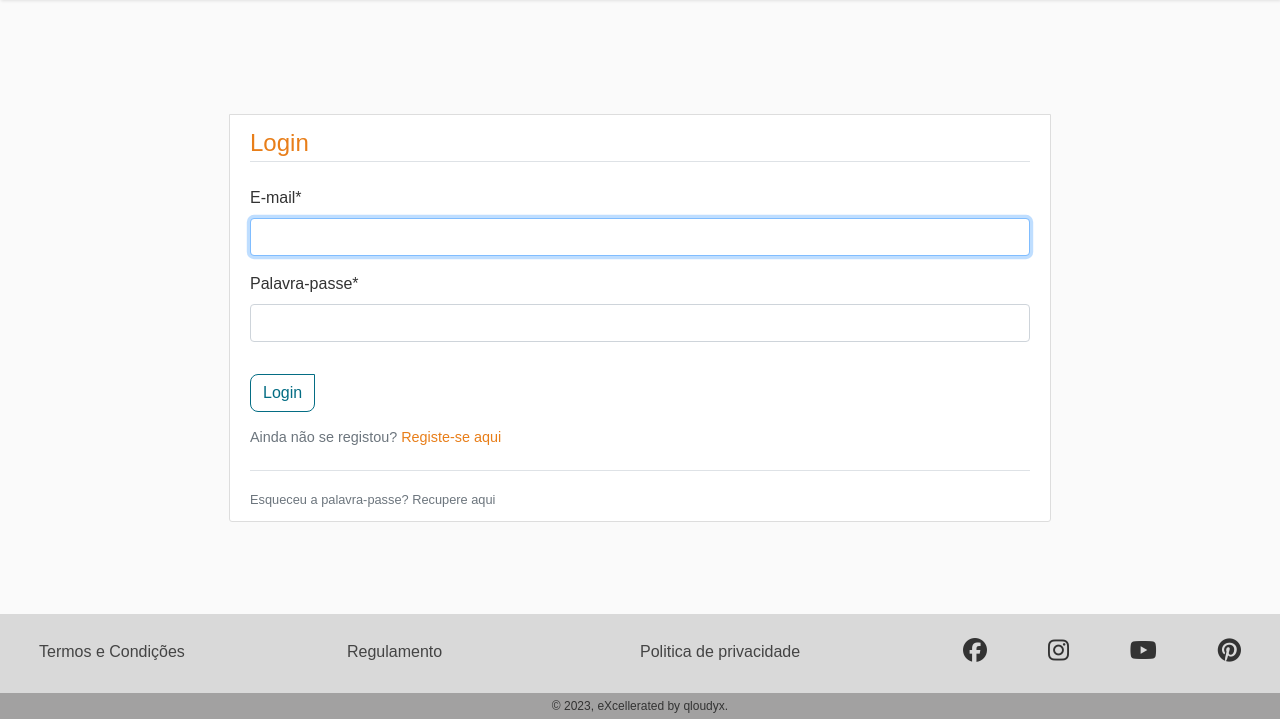
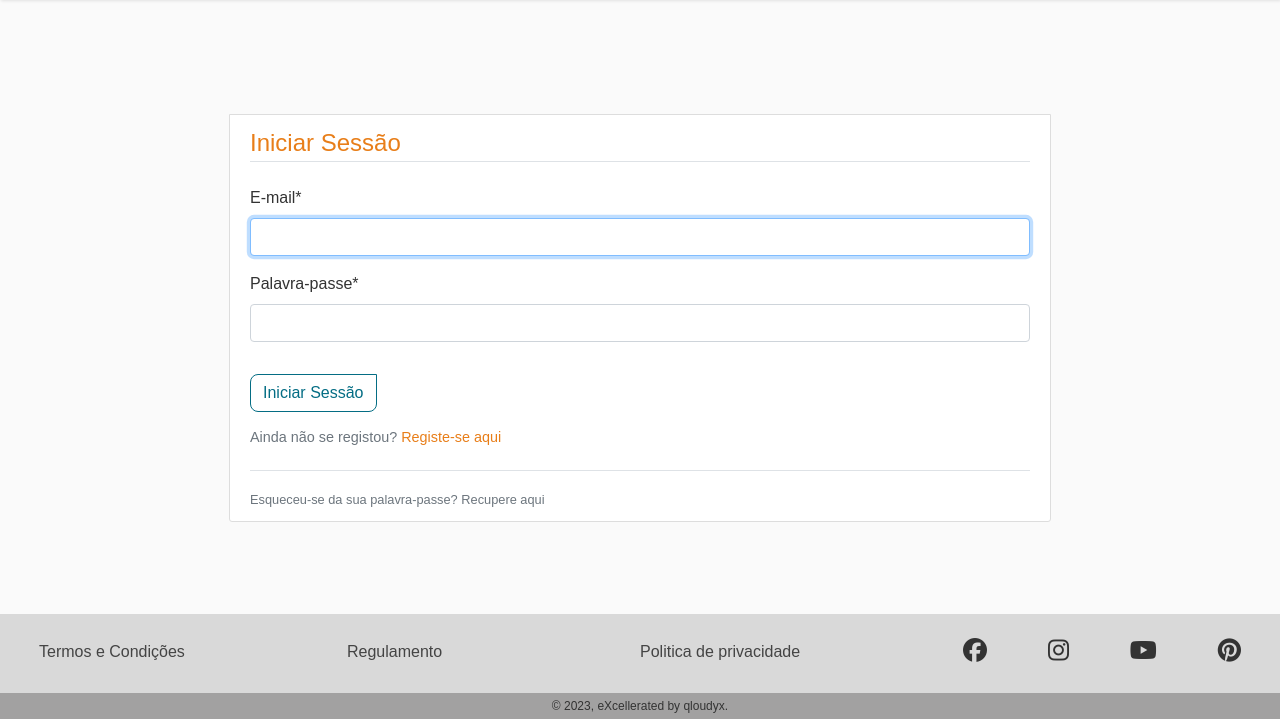
Before and after one commit to dev-qloudyx/vorwerk, a Django app: page /users/ in a window 1280 px wide. Shown: the part 81-800 px from the top of the page. Run offline with Django 4.2, Linux system fonts and the light colour scheme; parts of the project's set-up code (start-up, migrations or seed data) failed here and were passed over; some libraries are stand-ins or nearby versions; some web fonts are replaced.

Commit message:
Mudanças de textos

```diff
--- a/apps/users/templates/users/login.html
+++ b/apps/users/templates/users/login.html
@@ -8,11 +8,11 @@
             <form method="POST">
                 {% csrf_token %}
                 <fieldset class="form-group">
-                    <legend class="border-bottom mb-4" style="color: #e87e19;">Login</legend>
+                    <legend class="border-bottom mb-4" style="color: #e87e19;">Iniciar Sessão</legend>
                     {{ form|crispy }}
                 </fieldset>
                 <div class="form-group">
-                    <button class="btn btn-outline-info" type="submit">Login</button>
+                    <button class="btn btn-outline-info" type="submit">Iniciar Sessão</button>
                 </div>
             </form>
             <div class="pb-2">
@@ -22,7 +22,7 @@
             </div>
             <div class="border-top pt-3">
                 <small class="text-muted">
-                    Esqueceu a palavra-passe? <a href="{% url 'users:password_reset' %}">Recupere aqui</a>
+                    Esqueceu-se da sua palavra-passe? <a href="{% url 'users:password_reset' %}">Recupere aqui</a>
                 </small>
             </div>
         </div>
--- a/apps/users/templates/users/password_reset_complete.html
+++ b/apps/users/templates/users/password_reset_complete.html
@@ -5,7 +5,7 @@
     </div>
     <div class="border-top pt-3">
         <small class="text-muted">
-            <a href="{% url 'users:login' %}">Fazer login aqui</a>
+            <a href="{% url 'users:login' %}">Inicie sessão aqui</a>
         </small>
     </div>
 {% endblock content%}
--- a/apps/users/templates/users/password_reset_email.html
+++ b/apps/users/templates/users/password_reset_email.html
@@ -1 +1,5 @@
-{{ protocol}}://{{ domain }}{% url 'users:password_reset_confirm' uidb64=uid token=token %}
+Recebeu este mail, depois de ter pedido para redefinir a sua senha...
+Se é o que pretende, por favor, siga este link {{ protocol}}://{{ domain }}{% url 'users:password_reset_confirm' uidb64=uid token=token %}.
+Se não pediu, por favor, ignore este mail.
+
+O nome do user, no caso de ser ter esquecido é: {{ user.email }}
--- a/templates/base.html
+++ b/templates/base.html
@@ -109,7 +109,7 @@
     {% include '_footer.html' %}
     <script id="jsLogoutTemplate" type="text/x-kendo-template">
         <div>
-            <p>{{ user.username }}, a presente sessão será encerrada, confirma?</p>
+            <p>{{ user.username }}, pretende terminar sessão?</p>
         </div>
     </script>
     <script>
```
